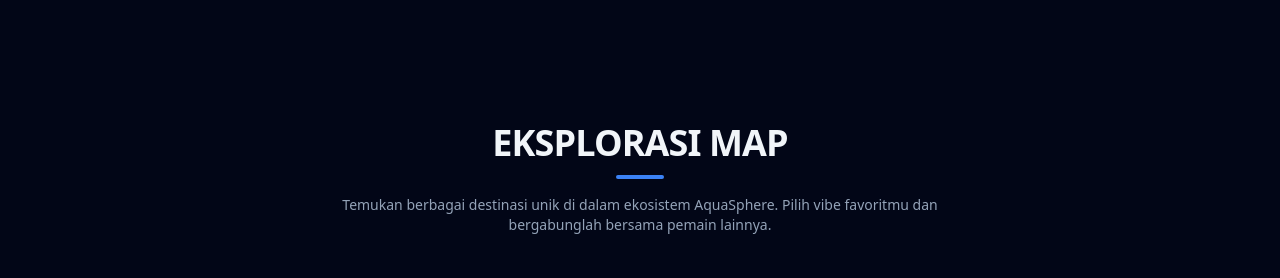
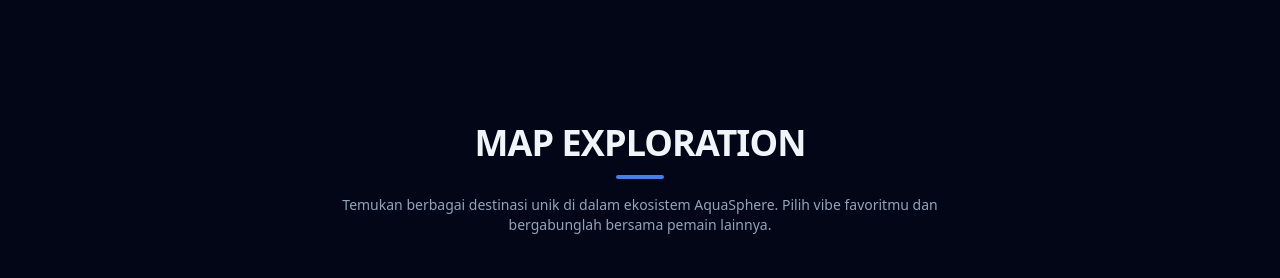
Before and after one commit to brilianix07-sudo/AquaSphere-Web, a website: page public/index.html in a window 1280 px wide. Shown: the part 1940-2218 px from the top of the page. Drawn offline with nearby package versions, Linux system fonts and the light colour scheme.

Commit message:
Mengubah eksplorasi map menjadi Map Exploration

```diff
--- a/public/index.html
+++ b/public/index.html
@@ -138,7 +138,7 @@
     <!-- MAP SECTION -->
     <section id="map" class="max-w-6xl mx-auto px-6 py-20 scroll-mt-20">
         <div class="text-center mb-16">
-            <h2 class="text-2xl md:text-4xl font-bold mb-3 tracking-tight">EKSPLORASI MAP</h2>
+            <h2 class="text-2xl md:text-4xl font-bold mb-3 tracking-tight">MAP EXPLORATION</h2>
             <div class="w-12 h-1 bg-blue-500 mx-auto rounded-full"></div>
             <p class="text-slate-400 mt-4 max-w-2xl mx-auto text-sm">Temukan berbagai destinasi unik di dalam ekosistem AquaSphere. Pilih vibe favoritmu dan bergabunglah bersama pemain lainnya.</p>
         </div>
```
